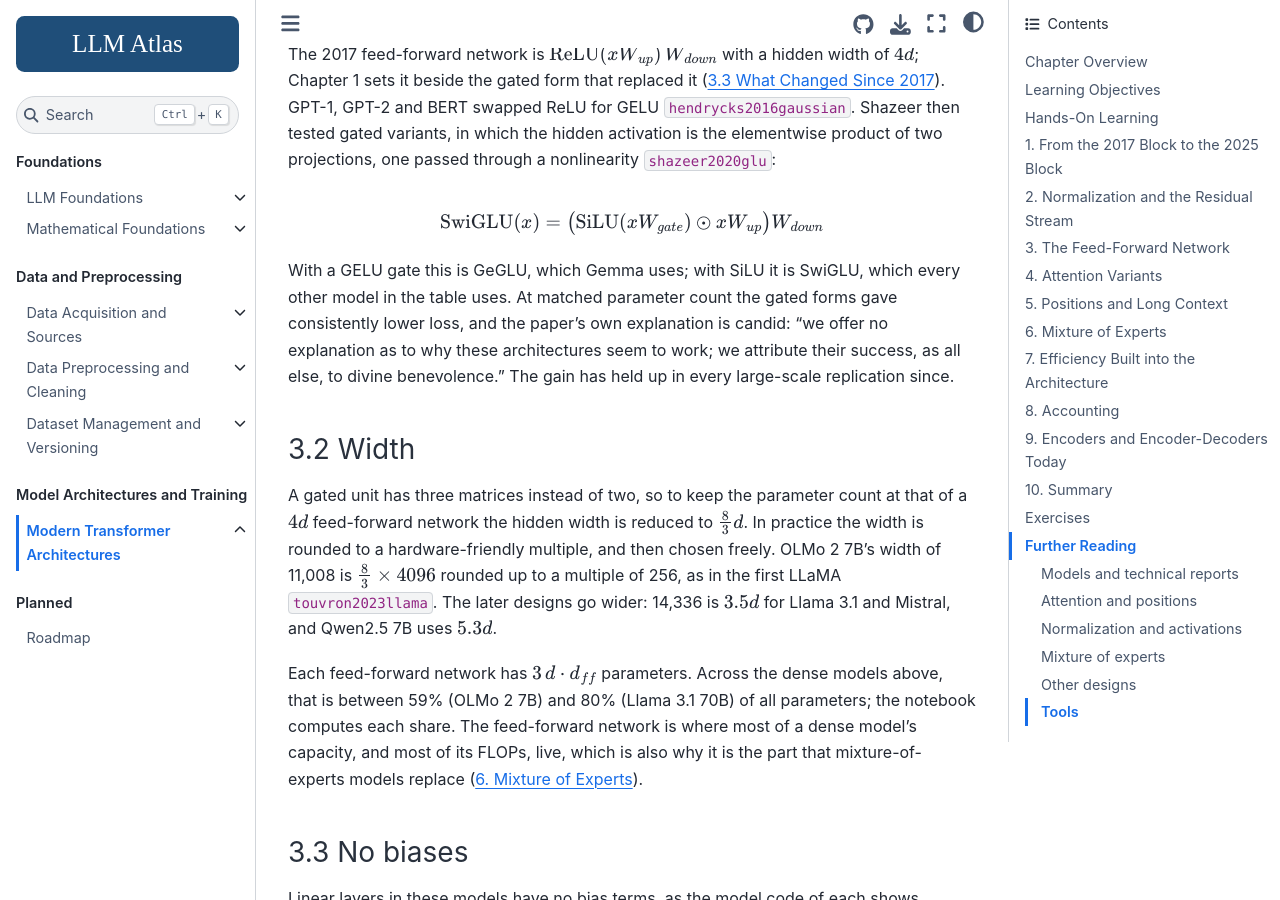
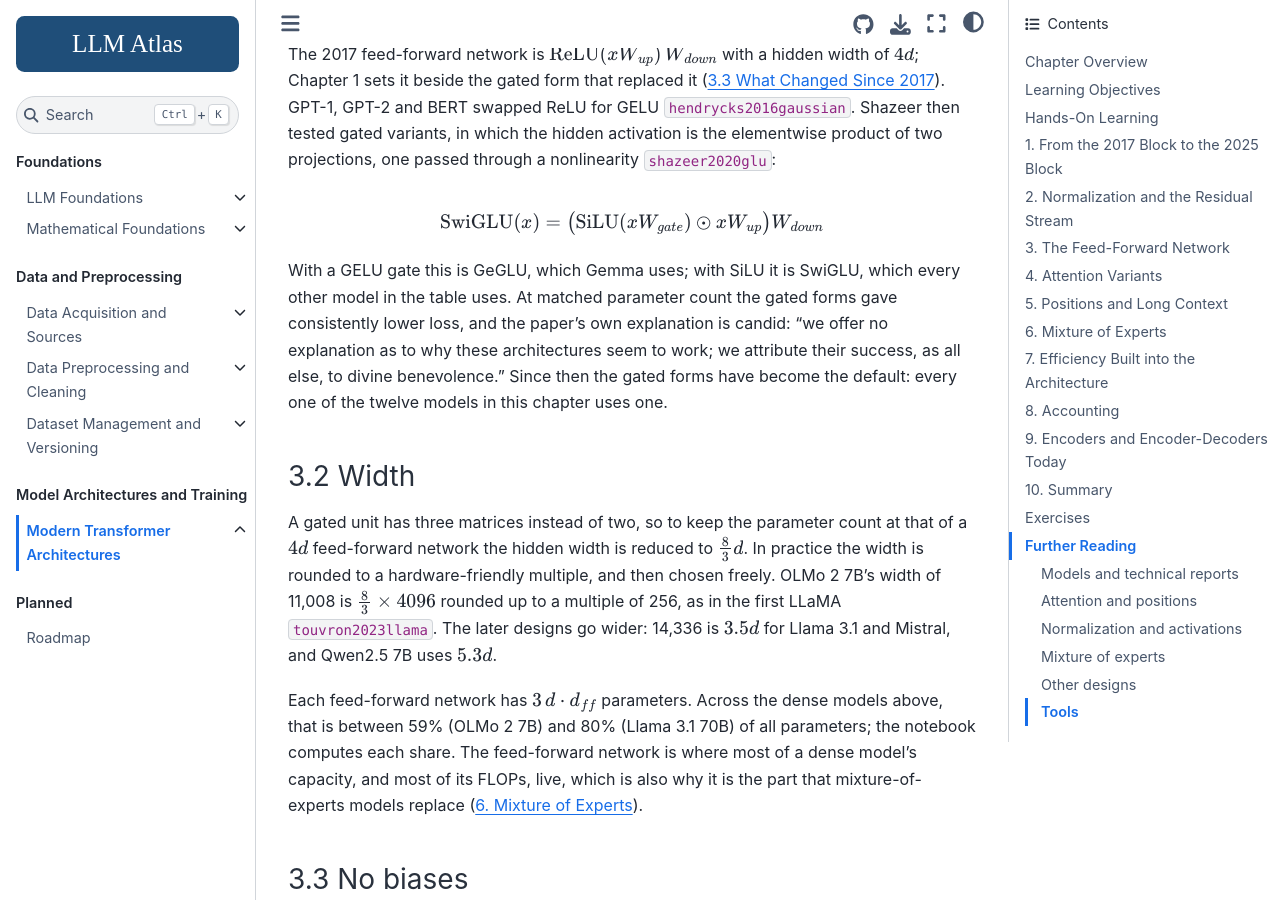
Before and after one commit to Beaker12/llmatlas, a Jupyter Book: the page built from chapters/06-architectures/index.md, in a window 1280 px wide and 900 px high, scrolled down 12244 px. Built offline with Jupyter Book 1.0.4 settings and Sphinx 7.4.7 and the Sphinx Book theme 1.1.4, drawn with Linux system fonts in a browser that asks for light colours; pages that are not in the unit, such as notebooks, are missing from menus; cross-references to code outside the pages are shown as plain code.

Commit message:
Chapter 6: replace an unsupported claim about gated units with the count from the chapter's own table

```diff
--- a/chapters/06-architectures/index.md
+++ b/chapters/06-architectures/index.md
@@ -208,7 +208,7 @@ The 2017 feed-forward network is $\mathrm{ReLU}(x W_{up})\, W_{down}$ with a hid
 
 $$\mathrm{SwiGLU}(x) = \big(\mathrm{SiLU}(x W_{gate}) \odot x W_{up}\big) W_{down}$$
 
-With a GELU gate this is GeGLU, which Gemma uses; with SiLU it is SwiGLU, which every other model in the table uses. At matched parameter count the gated forms gave consistently lower loss, and the paper's own explanation is candid: "we offer no explanation as to why these architectures seem to work; we attribute their success, as all else, to divine benevolence." The gain has held up in every large-scale replication since.
+With a GELU gate this is GeGLU, which Gemma uses; with SiLU it is SwiGLU, which every other model in the table uses. At matched parameter count the gated forms gave consistently lower loss, and the paper's own explanation is candid: "we offer no explanation as to why these architectures seem to work; we attribute their success, as all else, to divine benevolence." Since then the gated forms have become the default: every one of the twelve models in this chapter uses one.
 
 (sec-ch6-width)=
 
```
